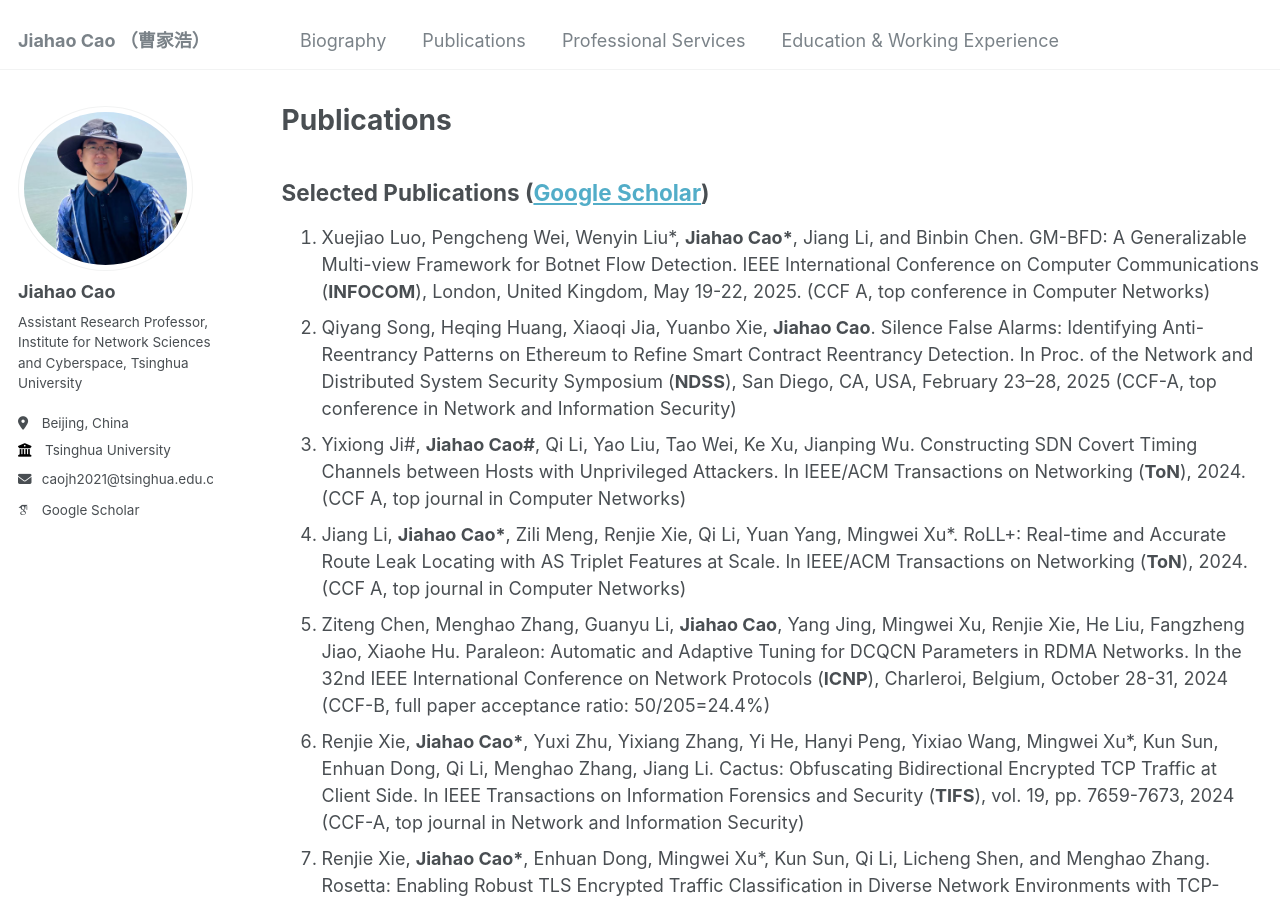
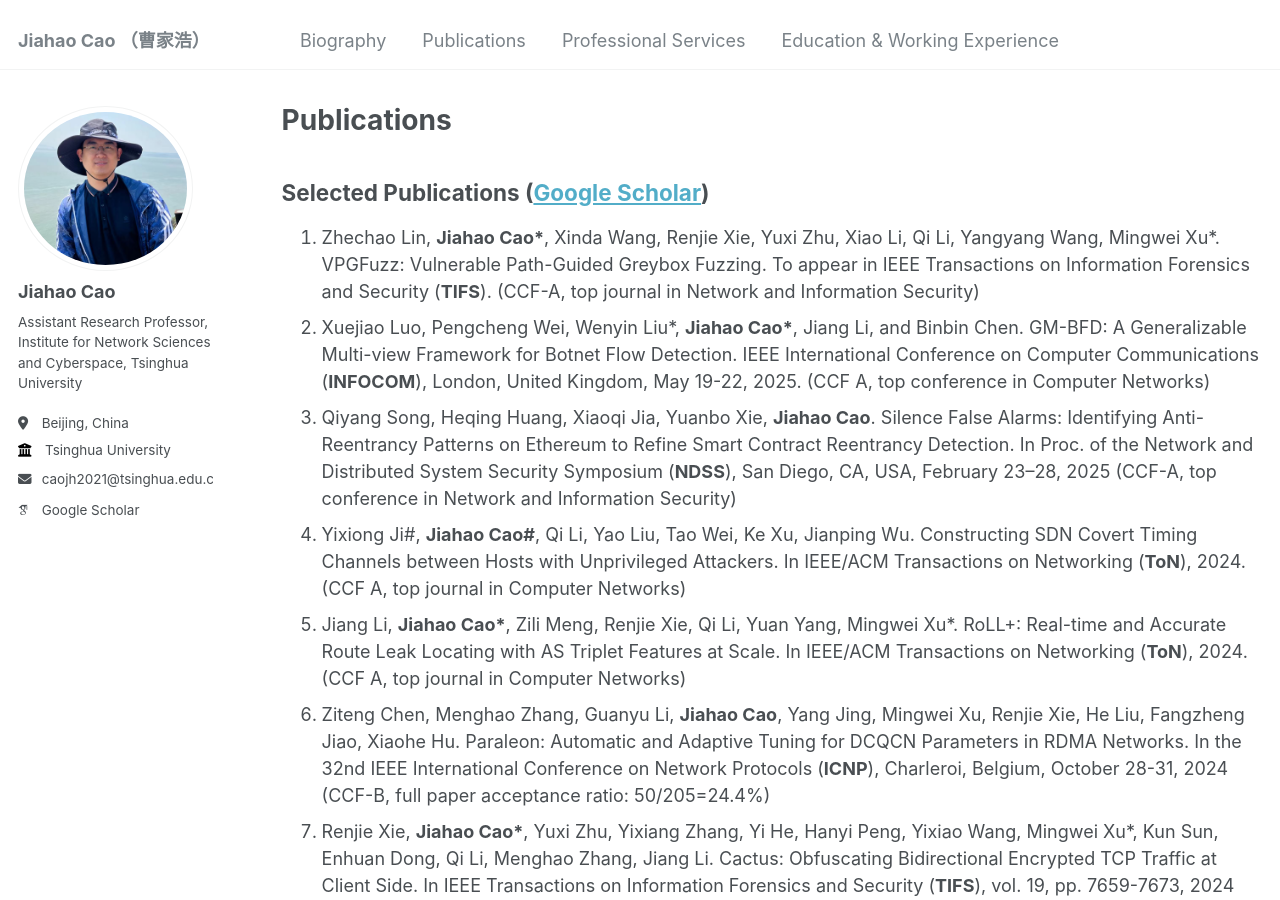
Before and after one commit to caojh15/caojh15.github.io, a Jekyll site: the page built from _pages/publications.md, in a window 1280 px wide and 900 px high. Built offline with Jekyll 4.4.1, drawn with Linux system fonts in a browser that asks for light colours; some web fonts are replaced; some of the changed text lies outside the part shown.

Commit message:
Update publications.md

```diff
--- a/_pages/publications.md
+++ b/_pages/publications.md
@@ -5,30 +5,32 @@ permalink: /publications/
 author_profile: true
 ---
 ## Selected Publications ([Google Scholar](https://scholar.google.com.hk/citations?user=eDrMOVkAAAAJ&hl))
-1. Xuejiao Luo, Pengcheng Wei, Wenyin Liu*, **Jiahao Cao\***, Jiang Li, and Binbin Chen. GM-BFD: A Generalizable Multi-view Framework for Botnet Flow Detection. IEEE International Conference on Computer Communications (**INFOCOM**), London, United Kingdom, May 19-22, 2025. (CCF A, top conference in Computer Networks)
-2. Qiyang Song, Heqing Huang, Xiaoqi Jia, Yuanbo Xie, **Jiahao Cao**. Silence False Alarms: Identifying Anti-Reentrancy Patterns on Ethereum to Refine Smart Contract Reentrancy Detection. In Proc. of the Network and Distributed System Security Symposium  (**NDSS**), San Diego, CA, USA, February 23–28, 2025 (CCF-A, top conference in Network and Information Security)
-3. Yixiong Ji#, **Jiahao Cao\#**, Qi Li, Yao Liu, Tao Wei, Ke Xu, Jianping Wu. Constructing SDN Covert Timing Channels between Hosts with Unprivileged Attackers. In IEEE/ACM Transactions on Networking (**ToN**), 2024. (CCF A,  top journal in Computer Networks)
-4. Jiang Li, **Jiahao Cao\***, Zili Meng, Renjie Xie, Qi Li, Yuan Yang, Mingwei Xu*. RoLL+: Real-time and Accurate Route Leak Locating with AS Triplet Features at Scale. In IEEE/ACM Transactions on Networking (**ToN**), 2024. (CCF A,  top journal in Computer Networks)
-5. Ziteng Chen, Menghao Zhang, Guanyu Li, **Jiahao Cao**, Yang Jing, Mingwei Xu, Renjie Xie, He Liu, Fangzheng Jiao, Xiaohe Hu. Paraleon: Automatic and Adaptive Tuning for DCQCN Parameters in RDMA Networks. In the 32nd IEEE International Conference on Network Protocols (**ICNP**), Charleroi, Belgium, October 28-31, 2024 (CCF-B, full paper acceptance ratio: 50/205=24.4%)
-6. Renjie Xie, **Jiahao Cao\***, Yuxi Zhu, Yixiang Zhang, Yi He, Hanyi Peng, Yixiao Wang, Mingwei Xu*, Kun Sun, Enhuan Dong, Qi Li, Menghao Zhang, Jiang Li. Cactus: Obfuscating Bidirectional Encrypted TCP Traffic at Client Side. In IEEE Transactions on Information Forensics and Security (**TIFS**),  vol. 19, pp. 7659-7673, 2024 (CCF-A, top journal in Network and Information Security)
-7. Renjie Xie, **Jiahao Cao\***, Enhuan Dong, Mingwei Xu*, Kun Sun, Qi Li, Licheng Shen, and Menghao Zhang. Rosetta: Enabling Robust TLS Encrypted Traffic Classification in Diverse Network Environments with TCP-Aware Traffic Augmentation. In Proc. of the 32nd USENIX Security Symposium (**USENIX Security**), Anaheim, CA, USA, August 2023. (CCF A, top conference in Network and Information Security)
-8. Zijie Yang#, **Jiahao Cao#**, Zhuotao Liu, Xiaoli Zhang, Kun Sun and Qi Li. "Good Learning, Bad Performance: A Novel Attack against RL-based Congestion Control Systems." In IEEE Transactions on Information Forensics & Security (**TIFS**), vol. 17, pp. 1069-1082, 2022. (CCF A, top journal in Network and Information Security)
-9. **Jiahao Cao**, Mingwei Xu, Qi Li, Kun Sun, and Yuan Yang. The LOFT Attack: Overflowing SDN Flow Tables at a Low Rate. In IEEE/ACM Transactions on Networking (**ToN**), vol. 31, no. 3, pp. 1416-1431, 2022. (CCF A,  top journal in Computer Networks)
-10. Xu He, **Jiahao Cao\***, Shu Wang, Kun Sun, Lisong Xu, and Qi Li*. Auter: Automatically Tuning Multi-layer Network Buffers in Long-Distance Shadowsocks Networks. IEEE International Conference on Computer Communications (**INFOCOM**), Virtual Conference, May 2-5, 2022. (CCF A, top conference in Computer Networks)
-11. Renjie Xie#, **Jiahao Cao#**, Qi Li, Kun Sun, Guofei Gu, Mingwei Xu, and Yuan Yang. Disrupting the SDN Control Channel via Shared Links: Attacks and Countermeasures. In IEEE/ACM Transactions on Networking (**ToN**), vol. 30, no. 5, pp. 2158-2172, 2022. (CCF A, top journal in Computer Networks)
-12. **Jiahao Cao**, Renjie Xie, Kun Sun, Qi Li, Guofei Gu, and Mingwei Xu. When Match Fields Do Not Need to Match: Buffered Packets Hijacking in SDN. In Proc. of the Network and Distributed System Security Symposium (**NDSS**), San Diego, CA, USA, February 2020. (Acceptance Ratio: 17.4%=88/506, CCF A, top conference in Network and Information Security)
-13. Shu Wang, **Jiahao Cao\***, Xu He, Kun Sun, and Qi Li*. When the Differences in Frequency Domain are Compensated: Understanding and Defeating Modulated Replay Attacks on Automatic Speech Recognition. ACM Conference on Computer and Communications Security (**CCS**), Orlando, USA, November 9-13, 2020. (CCF A, top conference in Network and Information Security)
-14. **Jiahao Cao**, Qi Li, Renjie Xie, Kun Sun, Guofei Gu, Mingwei Xu, and Yuan Yang. The CrossPath Attack: Disrupting the SDN Control Channel via Shared Links. In Proc. of the 28th USENIX Security Symposium (**USENIX Security**), Santa Clara, CA, USA, August 2019 (Student Travel Grant, First Round Acceptance Ratio: 9.8%=25/254, Total Acceptance Ratio:15.27%=113/740, CCF A,  top conference in Network and Information Security)
+1. Zhechao Lin, **Jiahao Cao\***, Xinda Wang, Renjie Xie, Yuxi Zhu, Xiao Li, Qi Li, Yangyang Wang, Mingwei Xu*. VPGFuzz: Vulnerable Path-Guided Greybox Fuzzing. To appear in IEEE Transactions on Information Forensics and Security (**TIFS**). (CCF-A, top journal in Network and Information Security)
+2. Xuejiao Luo, Pengcheng Wei, Wenyin Liu*, **Jiahao Cao\***, Jiang Li, and Binbin Chen. GM-BFD: A Generalizable Multi-view Framework for Botnet Flow Detection. IEEE International Conference on Computer Communications (**INFOCOM**), London, United Kingdom, May 19-22, 2025. (CCF A, top conference in Computer Networks)
+3. Qiyang Song, Heqing Huang, Xiaoqi Jia, Yuanbo Xie, **Jiahao Cao**. Silence False Alarms: Identifying Anti-Reentrancy Patterns on Ethereum to Refine Smart Contract Reentrancy Detection. In Proc. of the Network and Distributed System Security Symposium  (**NDSS**), San Diego, CA, USA, February 23–28, 2025 (CCF-A, top conference in Network and Information Security)
+4. Yixiong Ji#, **Jiahao Cao\#**, Qi Li, Yao Liu, Tao Wei, Ke Xu, Jianping Wu. Constructing SDN Covert Timing Channels between Hosts with Unprivileged Attackers. In IEEE/ACM Transactions on Networking (**ToN**), 2024. (CCF A,  top journal in Computer Networks)
+5. Jiang Li, **Jiahao Cao\***, Zili Meng, Renjie Xie, Qi Li, Yuan Yang, Mingwei Xu*. RoLL+: Real-time and Accurate Route Leak Locating with AS Triplet Features at Scale. In IEEE/ACM Transactions on Networking (**ToN**), 2024. (CCF A,  top journal in Computer Networks)
+6. Ziteng Chen, Menghao Zhang, Guanyu Li, **Jiahao Cao**, Yang Jing, Mingwei Xu, Renjie Xie, He Liu, Fangzheng Jiao, Xiaohe Hu. Paraleon: Automatic and Adaptive Tuning for DCQCN Parameters in RDMA Networks. In the 32nd IEEE International Conference on Network Protocols (**ICNP**), Charleroi, Belgium, October 28-31, 2024 (CCF-B, full paper acceptance ratio: 50/205=24.4%)
+7. Renjie Xie, **Jiahao Cao\***, Yuxi Zhu, Yixiang Zhang, Yi He, Hanyi Peng, Yixiao Wang, Mingwei Xu*, Kun Sun, Enhuan Dong, Qi Li, Menghao Zhang, Jiang Li. Cactus: Obfuscating Bidirectional Encrypted TCP Traffic at Client Side. In IEEE Transactions on Information Forensics and Security (**TIFS**),  vol. 19, pp. 7659-7673, 2024 (CCF-A, top journal in Network and Information Security)
+8. Renjie Xie, **Jiahao Cao\***, Enhuan Dong, Mingwei Xu*, Kun Sun, Qi Li, Licheng Shen, and Menghao Zhang. Rosetta: Enabling Robust TLS Encrypted Traffic Classification in Diverse Network Environments with TCP-Aware Traffic Augmentation. In Proc. of the 32nd USENIX Security Symposium (**USENIX Security**), Anaheim, CA, USA, August 2023. (CCF A, top conference in Network and Information Security)
+9. Zijie Yang#, **Jiahao Cao#**, Zhuotao Liu, Xiaoli Zhang, Kun Sun and Qi Li. "Good Learning, Bad Performance: A Novel Attack against RL-based Congestion Control Systems." In IEEE Transactions on Information Forensics & Security (**TIFS**), vol. 17, pp. 1069-1082, 2022. (CCF A, top journal in Network and Information Security)
+10. **Jiahao Cao**, Mingwei Xu, Qi Li, Kun Sun, and Yuan Yang. The LOFT Attack: Overflowing SDN Flow Tables at a Low Rate. In IEEE/ACM Transactions on Networking (**ToN**), vol. 31, no. 3, pp. 1416-1431, 2022. (CCF A,  top journal in Computer Networks)
+11. Xu He, **Jiahao Cao\***, Shu Wang, Kun Sun, Lisong Xu, and Qi Li*. Auter: Automatically Tuning Multi-layer Network Buffers in Long-Distance Shadowsocks Networks. IEEE International Conference on Computer Communications (**INFOCOM**), Virtual Conference, May 2-5, 2022. (CCF A, top conference in Computer Networks)
+12. Renjie Xie#, **Jiahao Cao#**, Qi Li, Kun Sun, Guofei Gu, Mingwei Xu, and Yuan Yang. Disrupting the SDN Control Channel via Shared Links: Attacks and Countermeasures. In IEEE/ACM Transactions on Networking (**ToN**), vol. 30, no. 5, pp. 2158-2172, 2022. (CCF A, top journal in Computer Networks)
+13. **Jiahao Cao**, Renjie Xie, Kun Sun, Qi Li, Guofei Gu, and Mingwei Xu. When Match Fields Do Not Need to Match: Buffered Packets Hijacking in SDN. In Proc. of the Network and Distributed System Security Symposium (**NDSS**), San Diego, CA, USA, February 2020. (Acceptance Ratio: 17.4%=88/506, CCF A, top conference in Network and Information Security)
+14. Shu Wang, **Jiahao Cao\***, Xu He, Kun Sun, and Qi Li*. When the Differences in Frequency Domain are Compensated: Understanding and Defeating Modulated Replay Attacks on Automatic Speech Recognition. ACM Conference on Computer and Communications Security (**CCS**), Orlando, USA, November 9-13, 2020. (CCF A, top conference in Network and Information Security)
+15. **Jiahao Cao**, Qi Li, Renjie Xie, Kun Sun, Guofei Gu, Mingwei Xu, and Yuan Yang. The CrossPath Attack: Disrupting the SDN Control Channel via Shared Links. In Proc. of the 28th USENIX Security Symposium (**USENIX Security**), Santa Clara, CA, USA, August 2019 (Student Travel Grant, First Round Acceptance Ratio: 9.8%=25/254, Total Acceptance Ratio:15.27%=113/740, CCF A,  top conference in Network and Information Security)
 
 ## Papers in 2025
-1. Zizhi Shang, **Jiahao Cao\***, Zhechao Lin, Yi Liu, Mingwei Xu\*, Yangyang Wang, Jiang Li. POSTER: Fuzzing RPKI Validators with Semantic and
+1. Zhechao Lin, **Jiahao Cao\***, Xinda Wang, Renjie Xie, Yuxi Zhu, Xiao Li, Qi Li, Yangyang Wang, Mingwei Xu*. VPGFuzz: Vulnerable Path-Guided Greybox Fuzzing. To appear in IEEE Transactions on Information Forensics and Security (**TIFS**). (CCF-A, top journal in Network and Information Security)
+2. Zizhi Shang, **Jiahao Cao\***, Zhechao Lin, Yi Liu, Mingwei Xu\*, Yangyang Wang, Jiang Li. POSTER: Fuzzing RPKI Validators with Semantic and
 Structural Awareness. In SIGCOMM Posters and Demos, Coimbra, Portugal, September 8-11, 2025.
-2. Xuejiao Luo, Pengcheng Wei, Wenyin Liu*, **Jiahao Cao\***, Jiang Li, and Binbin Chen. GM-BFD: A Generalizable Multi-view Framework for Botnet Flow Detection. IEEE International Conference on Computer Communications (**INFOCOM**), London, United Kingdom, May 19-22, 2025. (CCF A, top conference in Computer Networks)
-3. Shaorui Ren, Jia Zhang, Enhuan Dong, Mingwei Xu, Yixuan Zhang, **Jiahao Cao**, Jianping Wu. Undermining Delay-based QUIC Congestion Control: A Receiver-driven Attack via Crafted Host Delays. In the 33rd IEEE International Conference on Network Protocols (**ICNP**), Seoul, South Korea, September 22-25, 2025 (CCF-B)
-4. Qiyang Song, Heqing Huang, Xiaoqi Jia, Yuanbo Xie, **Jiahao Cao**. Silence False Alarms: Identifying Anti-Reentrancy Patterns on Ethereum to Refine Smart Contract Reentrancy Detection. In Proc. of the Network and Distributed System Security Symposium  (**NDSS**), San Diego, CA, USA, February 23–28, 2025 (CCF-A, top conference in Network and Information Security)
-5. Xirui Li, Yangyang Wang, Ruihao Wang, **Jiahao Cao**, Qilong Shi, Mingwei Xu, and Lihua Miao. HeavyFinder: Efficient and Fine-grained Heavy Hitters Detection with Instantaneous Flow Rate. IEEE/ACM International Symposium on Quality of Service (WQoS), Gold Coast, Australia, July 02-04, 2025. (CCF B)
-6. Yuying Du, **Jiahao Cao\***, Junrui Xu, Yangyang Wang, **Jiang Li\***, Liyun Liuchang, and Guozhen Cheng. GeoWatch: Measuring Geoblocking Practices Towards China at Scale. IEEE/ACM International Symposium on Quality of Service (WQoS), Gold Coast, Australia, July 02-04, 2025. (Poster, CCF B)
-7. Liming Liu, Yuanyuan Zhang, Kun Guo, Meijia Hou, Mingwei Xu, **Jiahao Cao**, Xin Gao, Jiang Li, and Yonghong Fu. Assessing the Impact of ISP de-peering: A case study of Cogent’s Disconnection from Russian Networks in Routing Perspective. The 9th Asia-Pacific Workshop on Networking (APNet '25), Shanghai, China, August 7-8, 2025. (CCF C)
+3. Xuejiao Luo, Pengcheng Wei, Wenyin Liu*, **Jiahao Cao\***, Jiang Li, and Binbin Chen. GM-BFD: A Generalizable Multi-view Framework for Botnet Flow Detection. IEEE International Conference on Computer Communications (**INFOCOM**), London, United Kingdom, May 19-22, 2025. (CCF A, top conference in Computer Networks)
+4. Shaorui Ren, Jia Zhang, Enhuan Dong, Mingwei Xu, Yixuan Zhang, **Jiahao Cao**, Jianping Wu. Undermining Delay-based QUIC Congestion Control: A Receiver-driven Attack via Crafted Host Delays. In the 33rd IEEE International Conference on Network Protocols (**ICNP**), Seoul, South Korea, September 22-25, 2025 (CCF-B)
+5. Qiyang Song, Heqing Huang, Xiaoqi Jia, Yuanbo Xie, **Jiahao Cao**. Silence False Alarms: Identifying Anti-Reentrancy Patterns on Ethereum to Refine Smart Contract Reentrancy Detection. In Proc. of the Network and Distributed System Security Symposium  (**NDSS**), San Diego, CA, USA, February 23–28, 2025 (CCF-A, top conference in Network and Information Security)
+6. Xirui Li, Yangyang Wang, Ruihao Wang, **Jiahao Cao**, Qilong Shi, Mingwei Xu, and Lihua Miao. HeavyFinder: Efficient and Fine-grained Heavy Hitters Detection with Instantaneous Flow Rate. IEEE/ACM International Symposium on Quality of Service (WQoS), Gold Coast, Australia, July 02-04, 2025. (CCF B)
+7. Yuying Du, **Jiahao Cao\***, Junrui Xu, Yangyang Wang, **Jiang Li\***, Liyun Liuchang, and Guozhen Cheng. GeoWatch: Measuring Geoblocking Practices Towards China at Scale. IEEE/ACM International Symposium on Quality of Service (WQoS), Gold Coast, Australia, July 02-04, 2025. (Poster, CCF B)
+8. Liming Liu, Yuanyuan Zhang, Kun Guo, Meijia Hou, Mingwei Xu, **Jiahao Cao**, Xin Gao, Jiang Li, and Yonghong Fu. Assessing the Impact of ISP de-peering: A case study of Cogent’s Disconnection from Russian Networks in Routing Perspective. The 9th Asia-Pacific Workshop on Networking (APNet '25), Shanghai, China, August 7-8, 2025. (CCF C)
 
 ## Papers in 2024
 1. Yixiong Ji#, **Jiahao Cao\#**, Qi Li, Yao Liu, Tao Wei, Ke Xu, Jianping Wu. Constructing SDN Covert Timing Channels between Hosts with Unprivileged Attackers. In IEEE/ACM Transactions on Networking (**ToN**), 2024. (CCF A,  top journal in Computer Networks)
```
